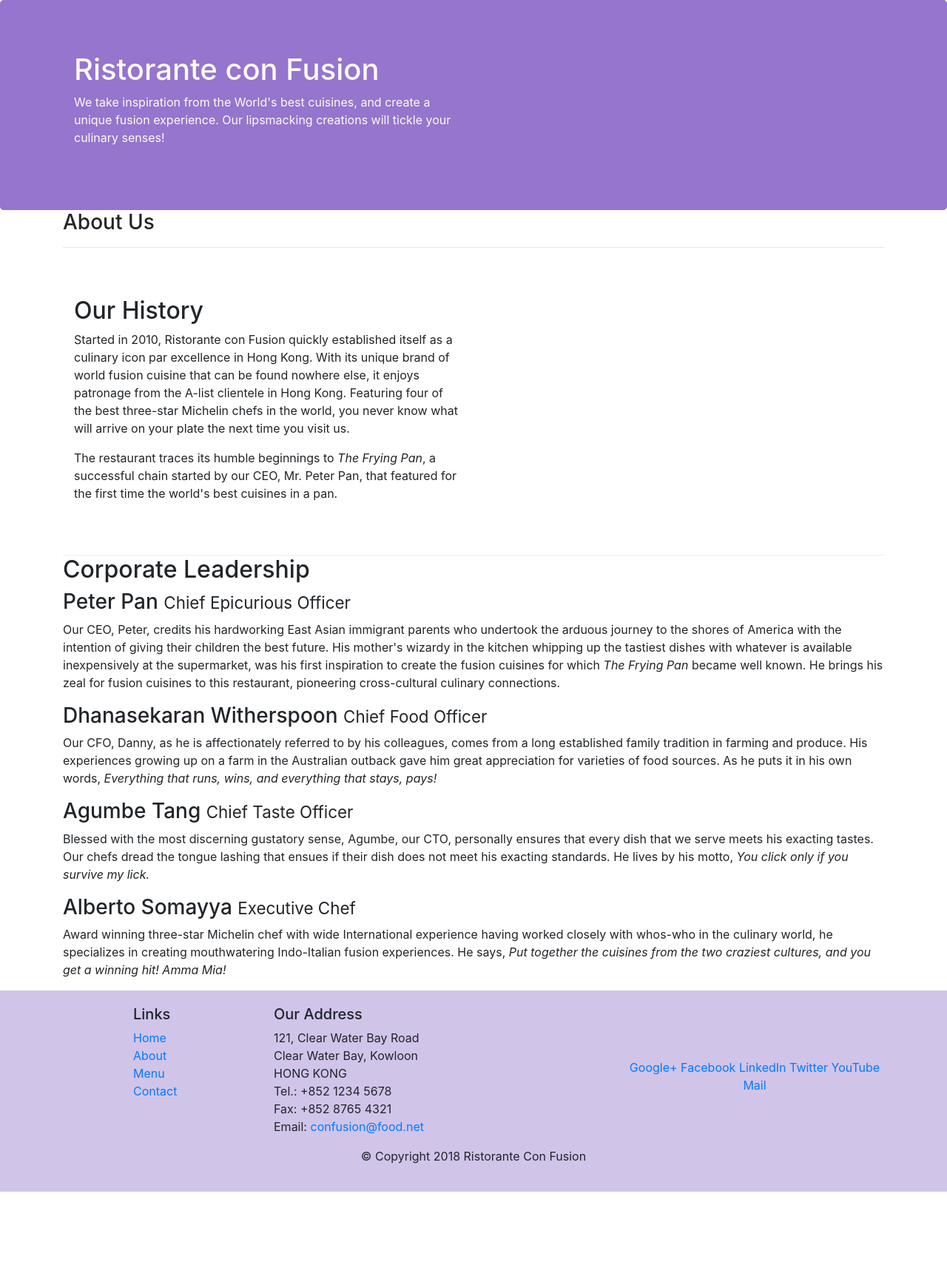
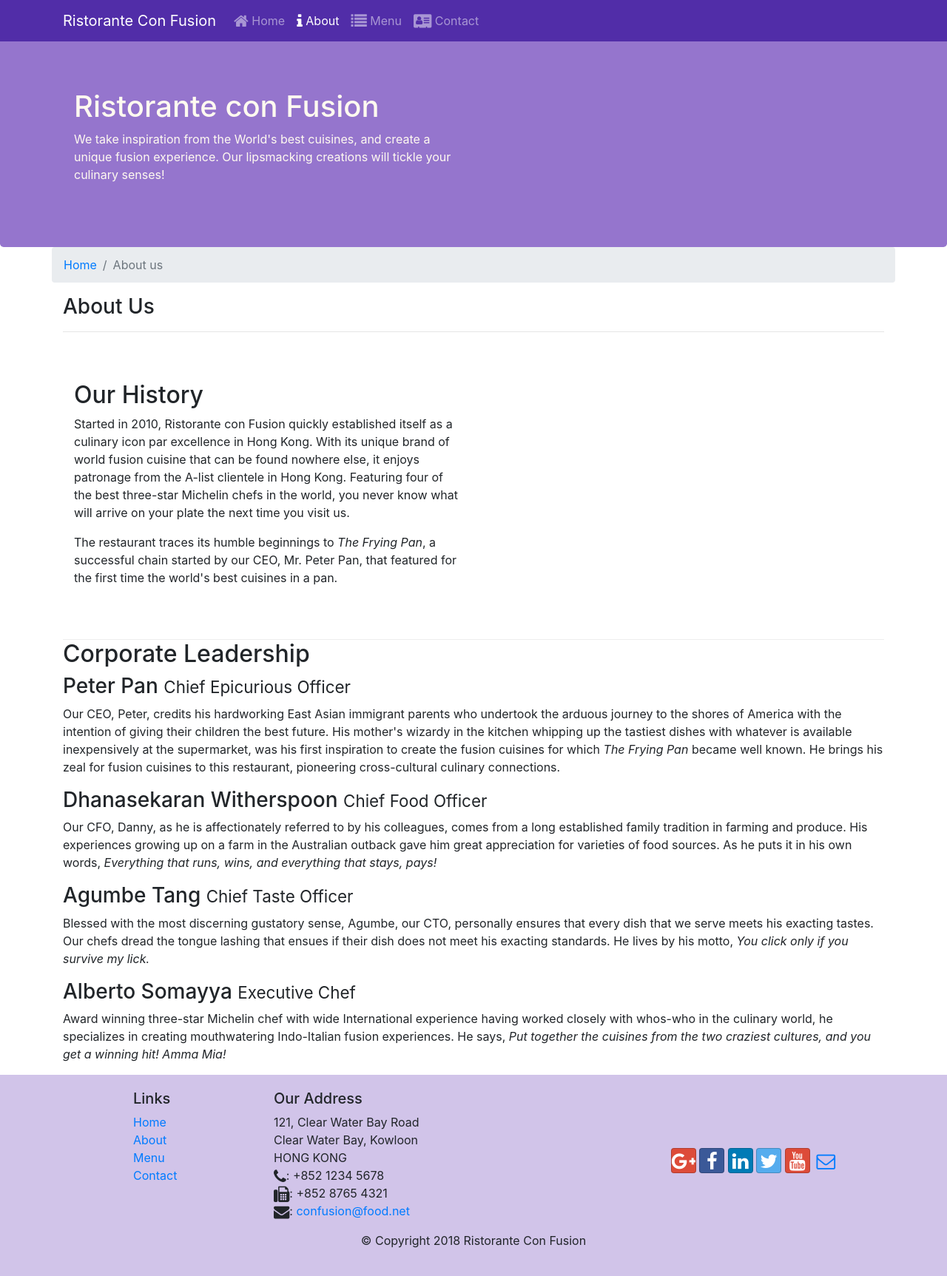
Before and after one commit to LettaVio/conFusion, a website: page aboutus.html in a window 1280 px wide. Shown: the whole page at 74% size. Before the commit the page ends 1611 px from the top, so only its background shows below. Drawn offline with nearby package versions, Linux system fonts and the light colour scheme.

Commit message:
nav and icon fonts

```diff
--- a/aboutus.html
+++ b/aboutus.html
@@ -8,13 +8,31 @@
 
     <!-- Bootstrap CSS -->
     <link rel="stylesheet" href="node_modules/bootstrap/dist/css/bootstrap.min.css">
+    <link rel="stylesheet" href="node_modules/font-awesome/css/font-awesome.min.css">
+    <link rel="stylesheet" href="node_modules/bootstrap-social/bootstrap-social.css">
     <link rel="stylesheet" href="css/styles.css">
     <title>Ristorante Con Fusion: About Us</title>
 
 </head>
 
 <body>
+    <nav class="navbar navbar-dark navbar-expand-sm fixed-top">
+        <div class="container">
+            <button class="navbar-toggler" type="button" data-toggle="collapse" data-target="#Navbar">
+                <span class="navbar-toggler-icon"></span>
+            </button>
+            <a class="navbar-brand" href="#">Ristorante Con Fusion</a>
+            <div class="collapse navbar-collapse" id="Navbar">
+                <ul class="navbar-nav mr-auto">
+                    <li class="nav-item"><a class="nav-link" href="./index.html"><span class="fa fa-home fa-lg"></span> Home</a></li>
+                    <li class="nav-item active"><a class="nav-link" href="#"><span class="fa fa-info fa-lg"></span> About</a></li>
+                    <li class="nav-item"><a class="nav-link" href="#"><span class="fa fa-list fa-lg"></span> Menu</a></li>
+                    <li class="nav-item"><a class="nav-link" href="#"><span class="fa fa-address-card fa-lg"></span> Contact</a></li>
+                </ul>
+            </diV>
 
+        </div>
+    </nav>
     <header class="jumbotron">
         <div class="container">
             <div class="row row-header">
@@ -30,6 +48,10 @@
 
     <div class="container">
         <div class="row">
+            <ol class="col-12 breadcrumb">
+                <li class="breadcrumb-item"><a href="./index.html"> Home</a> </li>
+                <li class="breadcrumb-item active">About us</li>
+            </ol>
             <div class="col-12">
                 <h3>About Us</h3>
                 <hr>
@@ -74,7 +96,7 @@
                 <div class="col-4 offset-1 col-sm-2">
                     <h5>Links</h5>
                     <ul class="list-unstyled">
-                        <li><a href="#">Home</a></li>
+                        <li><a href="./index.html">Home</a></li>
                         <li><a href="#">About</a></li>
                         <li><a href="#">Menu</a></li>
                         <li><a href="#">Contact</a></li>
@@ -86,19 +108,19 @@
 		              121, Clear Water Bay Road<br>
 		              Clear Water Bay, Kowloon<br>
 		              HONG KONG<br>
-		              Tel.: +852 1234 5678<br>
-		              Fax: +852 8765 4321<br>
-		              Email: <a href="mailto:confusion@food.net">confusion@food.net</a>
+		              <i class="fa fa-phone fa-lg"></i>: +852 1234 5678<br>
+		              <i class="fa fa-fax fa-lg"></i>: +852 8765 4321<br>
+		              <i class="fa fa-envelope fa-lg"></i>: <a href="mailto:confusion@food.net">confusion@food.net</a>
 		           </address>
                 </div>
                 <div class="col-12 col-sm-4 align-self-center">
                     <div class="text-center">
-                        <a href="http://google.com/+">Google+</a>
-                        <a href="http://www.facebook.com/profile.php?id=">Facebook</a>
-                        <a href="http://www.linkedin.com/in/">LinkedIn</a>
-                        <a href="http://twitter.com/">Twitter</a>
-                        <a href="http://youtube.com/">YouTube</a>
-                        <a href="mailto:">Mail</a>
+                        <a class="btn btn-social-icon btn-google" href="http://google.com/+"><i class="fa fa-google-plus"></i></a>
+                        <a class="btn btn-social-icon btn-facebook" href="http://www.facebook.com/profile.php?id="><i class="fa fa-facebook"></i></a>
+                        <a class="btn btn-social-icon btn-linkedin" href="http://www.linkedin.com/in/"><i class="fa fa-linkedin"></i></a>
+                        <a class="btn btn-social-icon btn-twitter" href="http://twitter.com/"><i class="fa fa-twitter"></i></a>
+                        <a class="btn btn-social-icon btn-google" href="http://youtube.com/"><i class="fa fa-youtube"></i></a>
+                        <a class="btn btn-social-icon" href="mailto:"><i class="fa fa-envelope-o"></i></a>
                     </div>
                 </div>
             </div>
--- a/css/styles.css
+++ b/css/styles.css
@@ -28,3 +28,12 @@
     margin: 0px;
     color: #0f0f0f;
 }
+
+body {
+    padding: 50px 0px 0px 0px;
+    z-index: 0;
+}
+
+.navbar-dark {
+    background: #512DA8;
+}
--- a/package.json
+++ b/package.json
@@ -15,6 +15,8 @@
   },
   "dependencies": {
     "bootstrap": "^4.0.0",
+    "bootstrap-social": "^5.1.1",
+    "font-awesome": "^4.7.0",
     "jquery": "^3.3.1",
     "popper.js": "^1.12.9"
   }
```
Also changed, not shown: index.html (+33 -15 lines), 1 other file.
